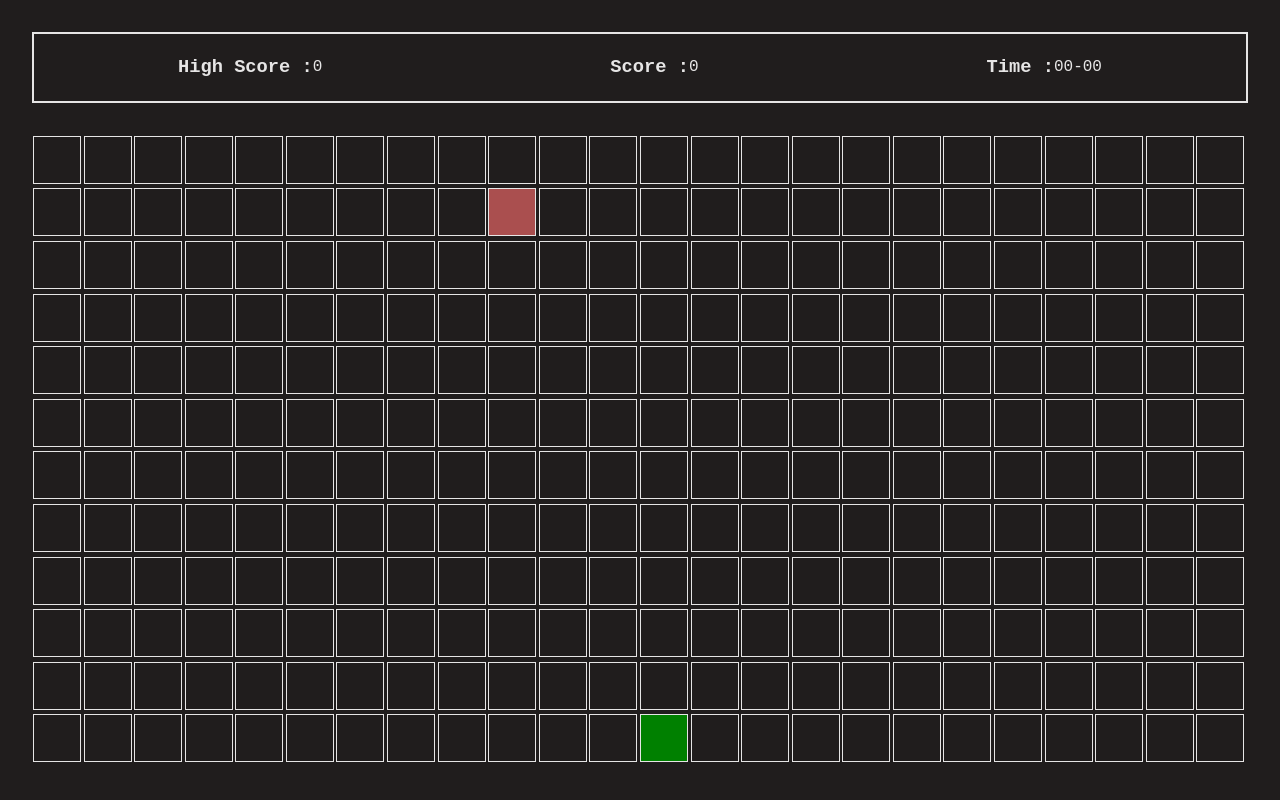
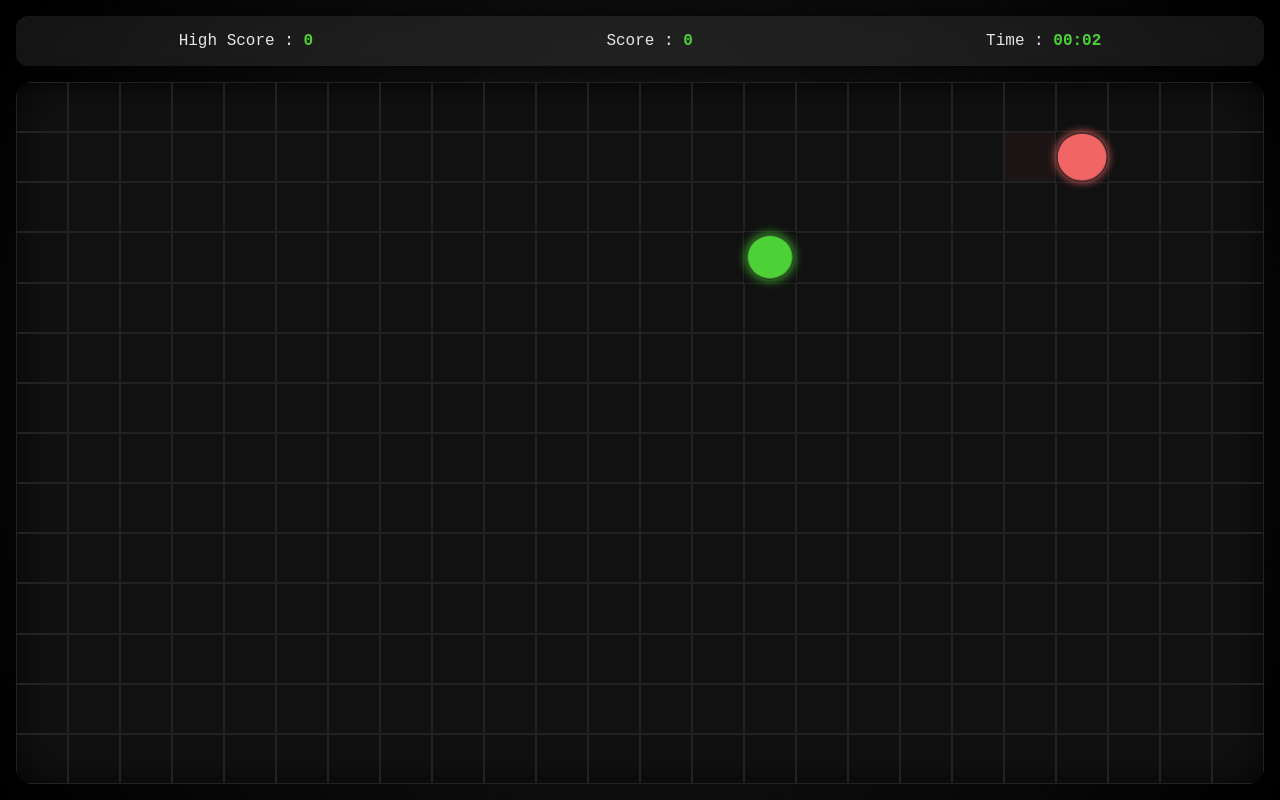
Before and after one commit to ritam-g/snake-game, a plain HTML site: page index.html in a window 1280 px wide. Both pictures are taken after a click on the button "Start Game". Drawn offline with Linux system fonts and the light colour scheme.

Commit message:
feat: finalize snake game with movement, scoring, and restart functionality

```diff
--- a/index.html
+++ b/index.html
@@ -1,35 +1,29 @@
 <!DOCTYPE html>
 <html lang="en">
 <head>
-    <meta charset="UTF-8">
-    <meta name="viewport" content="width=device-width, initial-scale=1.0">
-    <title>Document</title>
-    <link rel="stylesheet" href="style.css">
+    <meta charset="UTF-8" />
+    <meta name="viewport" content="width=device-width, initial-scale=1.0" />
+    <title>Snake Game</title>
+    <link rel="stylesheet" href="style.css" />
 </head>
 <body>
     <main>
         <div class="infos">
-            <div class="info">
-                <div class="info"><h3>High Score : </h3> <span id="HS">0</span></div>
-            </div>
+            <div class="info">High Score : <span id="HS">0</span></div>
+            <div class="info">Score : <span id="S">0</span></div>
+            <div class="info">Time : <span id="T">00:00</span></div>
+        </div>
 
-            <div class="info">
-                <div class="info"><h3>Score : </h3> <span id="S">0</span></div>
-            </div>
-            <div class="info">
-                <div class="info"><h3>Time : </h3> <span id="T">00-00</span></div>
-            </div>
+        <div class="board"></div>
 
-        </div>
-        <div class="board">
-
-        </div>
+        <!-- GAME OVER / START BOX -->
         <div class="gameBox">
-            <h2>Welcome to the Snake Game</h2>
+            <h2>🐍 Snake Game</h2>
             <button id="startBtn">Start Game</button>
-            <p>Use Arrow Keys to move the snake</p>
+            <p>Use Arrow Keys</p>
         </div>
     </main>
-    <script type="module" src="script.js"></script>
+
+    <script src="script.js"></script>
 </body>
 </html>
--- a/script.js
+++ b/script.js
@@ -1,119 +1,135 @@
-let board = document.querySelector(".board");
-let gameBox=document.querySelector(".gameBox")
-let  gamebutton=document.querySelector(".gameBox button#startBtn")
-let blockHeight = 50;
-let blockWidth = 50;
+const board = document.querySelector(".board");
+const gameBox = document.querySelector(".gameBox");
+const startBtn = document.querySelector("#startBtn");
 
-let boardColSize = Math.floor(board.clientWidth / blockWidth);
-let boardRowSize = Math.floor(board.clientHeight / blockHeight);
+const scoreEl = document.querySelector("#S");
+const highScoreEl = document.querySelector("#HS");
+const timeEl = document.querySelector("#T");
 
-let blocks = [];
+// ---------------- SCORE ----------------
+let score = 0;
+let highScore = Number(localStorage.getItem("highScore")) || 0;
+highScoreEl.textContent = highScore;
 
-// Snake positions
-let snake = [
-    { row: 1, col: 3 },
-];
-let food=[
-    {row:Math.floor(Math.random()*boardRowSize),col:Math.floor(Math.random()*boardColSize)}
-]
-// Create board
-for (let row = 0; row < boardRowSize; row++) {
-    for (let col = 0; col < boardColSize; col++) {
-        let block = document.createElement("div");
-        block.classList.add("block");
-        board.appendChild(block);
-        blocks[`${row},${col}`] = block;
-    }
+// ---------------- TIME ----------------
+let min = 0, sec = 0;
+let timerInterval = null;
+
+// ---------------- BOARD ----------------
+const blockSize = 50;
+const rows = Math.floor(board.clientHeight / blockSize);
+const cols = Math.floor(board.clientWidth / blockSize);
+const blocks = {};
+let gameInterval = null;
+
+// ---------------- SNAKE ----------------
+let snake = [{ row: 1, col: 3 }];
+let direction = "right";
+
+// ---------------- FOOD ----------------
+let food = randomFood();
+
+// ---------------- CREATE GRID ----------------
+for (let r = 0; r < rows; r++) {
+  for (let c = 0; c < cols; c++) {
+    const div = document.createElement("div");
+    div.className = "block";
+    board.appendChild(div);
+    blocks[`${r},${c}`] = div;
+  }
 }
 
-//! USER-DIRECTION
-let userDirection = "right"
-// Draw snake
-function drawSnake() {
+// ---------------- FUNCTIONS ----------------
+function randomFood() {
+  return {
+    row: Math.floor(Math.random() * rows),
+    col: Math.floor(Math.random() * cols),
+  };
+}
 
-    let headOfSnake = null;
-    //randomly place food
-    blocks[`${food[0].row},${food[0].col}`].classList.add("food");
-    if (userDirection === "left") {
-        headOfSnake = { row: snake[0].row, col: snake[0].col - 1 };
-    }
-    else if (userDirection === "right") {
-        headOfSnake = { row: snake[0].row, col: snake[0].col + 1 };
-    }
-    if (userDirection === "up") {
-        headOfSnake = { row: snake[0].row - 1, col: snake[0].col };
-    }
-    else if (userDirection === "down") {
-        headOfSnake = { row: snake[0].row + 1, col: snake[0].col };
+function drawGame() {
+  let head = { ...snake[0] };
+
+  if (direction === "left") head.col--;
+  if (direction === "right") head.col++;
+  if (direction === "up") head.row--;
+  if (direction === "down") head.row++;
+
+  // GAME OVER
+  if (
+    head.row < 0 || head.col < 0 ||
+    head.row >= rows || head.col >= cols
+  ) {
+    endGame();
+    return;
+  }
+
+  // FOOD
+  blocks[`${food.row},${food.col}`].classList.add("food");
+
+  if (head.row === food.row && head.col === food.col) {
+    score += 10;
+    scoreEl.textContent = score;
+
+    if (score > highScore) {
+      highScore = score;
+      localStorage.setItem("highScore", highScore);
+      highScoreEl.textContent = highScore;
     }
 
-    // ✅ GAME OVER CHECK (correct place)
-    if (
-        headOfSnake.row < 0 ||
-        headOfSnake.col < 0 ||
-        headOfSnake.row >= boardRowSize ||
-        headOfSnake.col >= boardColSize
-    ) {
+    blocks[`${food.row},${food.col}`].classList.remove("food");
+    food = randomFood();
+    snake.unshift(head);
+  } else {
+    snake.pop();
+    snake.unshift(head);
+  }
 
-        gameBox.style.visibility="visible"
-
-        clearInterval(playGame)
-        return
-
-    }
-    if(headOfSnake.row===food[0].row && headOfSnake.col===food[0].col){
-        blocks[`${food[0].row},${food[0].col}`].classList.remove("food")
-        //! new food location
-        food[0]={row:Math.floor(Math.random()*boardRowSize),col:Math.floor(Math.random()*boardColSize)}
-        blocks[`${food[0].row},${food[0].col}`].classList.add("food");
-        //i want add the length
-        snake.unshift(headOfSnake);
-        // alert("Yummy")
-        //! i want the color will go from the food
-
-    }
-    snake.forEach(({ row, col }) => {
-        blocks[`${row},${col}`].classList.remove("snake");
-    });
-
-    snake.unshift(headOfSnake);
-    snake.pop();
-    snake.forEach(({ row, col }) => {
-        blocks[`${row},${col}`].classList.add("snake");
-    });
+  document.querySelectorAll(".snake").forEach(b => b.classList.remove("snake"));
+  snake.forEach(p => blocks[`${p.row},${p.col}`].classList.add("snake"));
 }
 
-drawSnake();
+function startTimer() {
+  timerInterval = setInterval(() => {
+    sec++;
+    if (sec === 60) { sec = 0; min++; }
+    timeEl.textContent =
+      `${String(min).padStart(2,"0")}:${String(sec).padStart(2,"0")}`;
+  }, 1000);
+}
 
-document.addEventListener("keydown", (event) => {
-    if (event.key === "ArrowUp") {
-        userDirection = "up"
+function endGame() {
+  clearInterval(gameInterval);
+  clearInterval(timerInterval);
+  gameBox.style.visibility = "visible";
+}
 
-    }
+// ---------------- CONTROLS ----------------
+document.addEventListener("keydown", e => {
+  if (e.key.includes("Arrow")) direction = e.key.replace("Arrow","").toLowerCase();
+});
 
-    else if (event.key === "ArrowDown") {
-        userDirection = "down"
-    }
+// ---------------- START ----------------
+startBtn.addEventListener("click", () => {
+  gameBox.style.visibility = "hidden";
 
-    if (event.key === "ArrowLeft") {
-        userDirection = "left"
-    }
+  snake = [{ row: 1, col: 3 }];
+  direction = "right";
+  score = 0;
+  min = sec = 0;
 
-    if (event.key === "ArrowRight") {
-        userDirection = "right"
-    }
-    if (headOfSnake.row<0||headOfSnake.col<0) {
-        alert("gameover")
-    }
+  scoreEl.textContent = 0;
+  timeEl.textContent = "00:00";
+
+  document.querySelectorAll(".snake,.food").forEach(b =>
+    b.classList.remove("snake","food")
+  );
+
+  food = randomFood();
+
+  clearInterval(gameInterval);
+  clearInterval(timerInterval);
+
+  startTimer();
+  gameInterval = setInterval(drawGame, 160);
 });
-function btnClick() {
-    gamebutton.addEventListener("click",()=>{
-    gameBox.style.visibility="hidden"
-    let playGame=setInterval(() => {
-        drawSnake();
-
-    }, 500);
-
-})
-}
-btnClick()
--- a/style.scss
+++ b/style.scss
@@ -7,101 +7,121 @@
 html, body {
   width: 100%;
   height: 100%;
-  font-family: 'Courier New', Courier, monospace;
+  font-family: 'Courier New', monospace;
+  background: radial-gradient(circle, #1a1a1a, #000);
 }
 
-:root{
-    --primary:rgb(32, 29, 29);
-    --secendary:gray;
-    --classic:rgb(230, 229, 229);
-    //! padding
-    --primaty-padding:2rem;
-    //! SNAKE COLOR
-    --snake-color:rgb(170, 79, 79);
-    --border-color:black;
-    //! food color
-    --food-color:green;
+/* VARIABLES */
+:root {
+  --primary: #0f0f0f;
+  --classic: #e6e6e6;
+  --snake: #ff6b6b;
+  --food: #4cd137;
+  --glass: rgba(255, 255, 255, 0.08);
+}
 
+main {
+  height: 100%;
+  display: flex;
+  flex-direction: column;
+  gap: 1rem;
+  padding: 1rem;
 }
-@mixin fullscreen{
-    height: 100%;
-    width: 100%;
+
+/* INFO BAR */
+.infos {
+  display: flex;
+  justify-content: space-around;
+  padding: 1rem;
+  background: var(--glass);
+  backdrop-filter: blur(8px);
+  border-radius: 12px;
+  color: var(--classic);
+  box-shadow: 0 0 20px rgba(0,0,0,.6);
 }
-main{
-    @include fullscreen();
-    background-color: var(--primary);
-    display: flex;
-    align-items: center;
-    justify-content: center;
-    flex-direction: column;
-    gap: var(--primaty-padding)  ;
-    padding: var(--primaty-padding)  var(--primaty-padding)  ;
-    .infos{
-        width: 100%;
-        height: 10vh;
-        display: flex;
-        border: 2px solid var(--classic);
-        justify-content: space-around;
-        .info{
-            display: flex;
-            color: var(--classic);
-            align-items: center;
-            justify-content: center;
-        }
-    }
-    .board{
-        width: 100%;
-        height: 90vh;
-        border: 1px solid var(--primary);
-        display: grid;
-        grid-template-columns: repeat(auto-fit,minmax(50px,1fr));
-        grid-template-rows: repeat(auto-fit,minmax(50px,1fr));
-        overflow: hidden;
-        .food{
-            background-color: var(--food-color);
-        }
-        .block{
-            // background-color: var(--secendary);
-            height: 48px;
-            width: 48px;
-            border: 1px solid var(--classic);
-            font-size: 0.8rem;
-            color: var(--classic);
-        }
-        .snake{
-            background-color: var(--snake-color);
 
-        }
+.info span {
+  color: var(--food);
+  font-weight: bold;
+}
 
-    }
-    .gameBox{
-        @include fullscreen();
-        position: absolute;
-        position: fixed;
-        display: flex;
-        flex-direction: column;
-        align-items: center;
-        justify-content: center;
-        gap: 1rem;
-        visibility: visible;
-        backdrop-filter: blur(4px);
-        h2{
-            color: var(--classic);
-        }
-        button{
-            padding: 0.5rem 1rem;
-            font-size: 1.2rem;
-            border: none;
-            border-radius: 5px;
-            cursor: pointer;
-            background-color: var(--secendary);
-            color: var(--primary);
-            &:hover{
-                background-color: var(--classic);
-            }
-        }
-        p{
-            color: var(--classic);
-        }
-    }
+/* BOARD */
+.board {
+  flex: 1;
+  display: grid;
+  grid-template-columns: repeat(auto-fit, minmax(50px, 1fr));
+  grid-template-rows: repeat(auto-fit, minmax(50px, 1fr));
+  border-radius: 16px;
+  overflow: hidden;
+  background: #111;
+  box-shadow: inset 0 0 40px rgba(0,0,0,.8);
 }
+
+/* BLOCK */
+.block {
+  border: 1px solid #222;
+  transition: background 0.2s ease;
+}
+
+/* SNAKE */
+.snake {
+  background: var(--snake);
+  border-radius: 50%;
+  animation: snakeMove 0.15s linear;
+  box-shadow: 0 0 10px var(--snake);
+}
+
+@keyframes snakeMove {
+  from { transform: scale(0.7); }
+  to { transform: scale(1); }
+}
+
+/* FOOD */
+.food {
+  background: var(--food);
+  border-radius: 50%;
+  animation: pulse 1s infinite;
+  box-shadow: 0 0 12px var(--food);
+}
+
+@keyframes pulse {
+  0% { transform: scale(0.8); }
+  50% { transform: scale(1.1); }
+  100% { transform: scale(0.8); }
+}
+
+/* GAME BOX */
+.gameBox {
+  position: fixed;
+  inset: 0;
+  display: flex;
+  flex-direction: column;
+  gap: 1rem;
+  justify-content: center;
+  align-items: center;
+  background: rgba(0,0,0,.6);
+  backdrop-filter: blur(6px);
+  color: var(--classic);
+  animation: fadeIn 0.4s ease;
+}
+
+@keyframes fadeIn {
+  from { opacity: 0; transform: scale(0.9); }
+  to { opacity: 1; transform: scale(1); }
+}
+
+.gameBox button {
+  padding: 0.6rem 1.4rem;
+  font-size: 1.1rem;
+  border-radius: 8px;
+  border: none;
+  cursor: pointer;
+  background: var(--food);
+  color: #000;
+  transition: transform 0.2s, box-shadow 0.2s;
+}
+
+.gameBox button:hover {
+  transform: scale(1.1);
+  box-shadow: 0 0 20px var(--food);
+}
```
Also changed, not shown: style.css, 1 other file.
